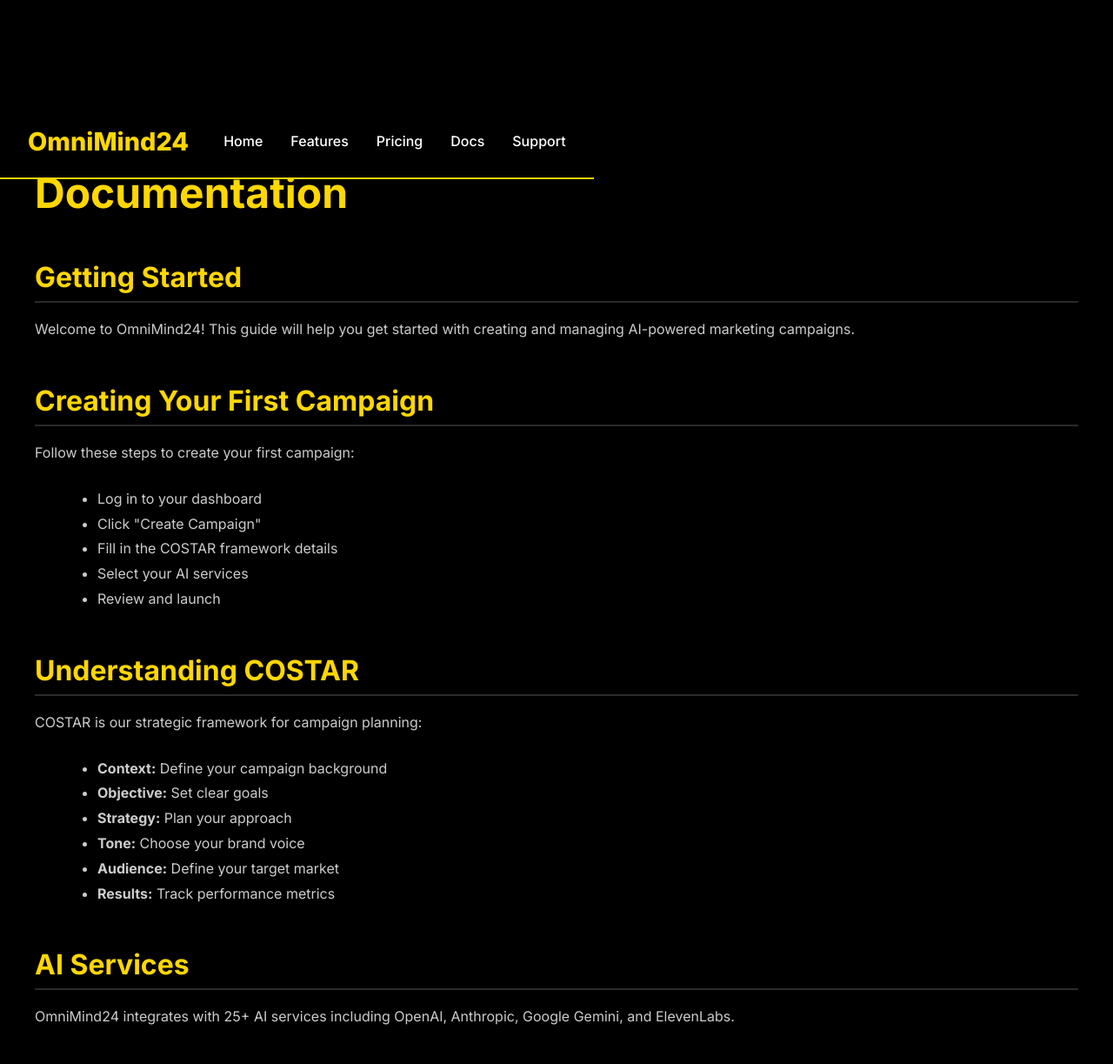
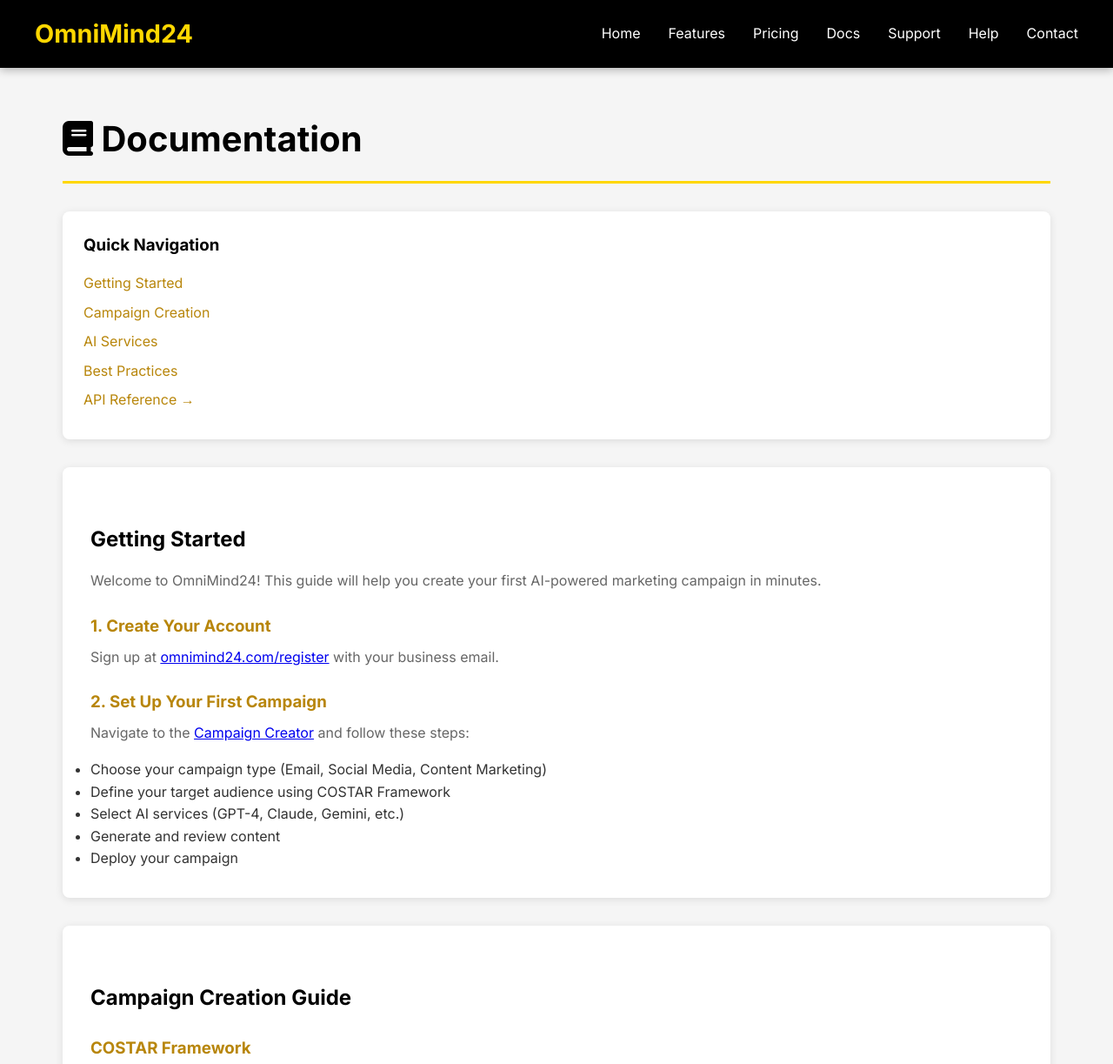
Before and after one commit to alamotte1956/omnimind24, a plain HTML site: page documentation.html in a window 1280 px wide. Shown: the top 1223 px of the page at 87% size. Drawn offline with Linux system fonts and the light colour scheme.

Commit message:
Update documentation.html

```diff
--- a/documentation.html
+++ b/documentation.html
@@ -4,69 +4,266 @@
     <meta charset="UTF-8">
     <meta name="viewport" content="width=device-width, initial-scale=1.0">
     <title>Documentation - OmniMind24</title>
-    <link href="https://fonts.googleapis.com/css2?family=Inter:wght@300;400;500;600;700;800;900&display=swap" rel="stylesheet">
+    <link href="https://fonts.googleapis.com/css2?family=Inter:wght@300;400;500;600;700&display=swap" rel="stylesheet">
+    <link rel="stylesheet" href="https://cdn.jsdelivr.net/npm/@fortawesome/fontawesome-free@6.4.0/css/all.min.css">
     <style>
-        body { font-family: 'Inter', sans-serif; background: #000; color: #fff; margin: 0; padding: 0; }
-        nav { background: rgba(0,0,0,0.95); padding: 1rem 2rem; border-bottom: 2px solid #FFD700; position: fixed; width: 100 0; z-index: 1000; }
-        .nav-container { max-width: 1400px; margin: 0 auto; display: flex; justify-content: space-between; align-items: center; }
-        .logo { font-size: 1.8rem; font-weight: 800; color: #FFD700; text-decoration: none; }
-        .nav-links { display: flex; gap: 2rem; list-style: none; }
-        .nav-links a { color: #fff; text-decoration: none; font-weight: 500; transition: color 0.3s; }
-        .nav-links a:hover { color: #FFD700; }
-        .content { max-width: 1200px; margin: 120px auto 0; padding: 40px 2rem; }
-        .content h1 { font-size: 3rem; margin-bottom: 2rem; color: #FFD700; }
-        .content h2 { font-size: 2rem; margin-top: 3rem; margin-bottom: 1rem; color: #FFD700; border-bottom: 2px solid #2a2a2a; padding-bottom: 0.5rem; }
-        .content p { color: #ccc; line-height: 1.8; margin-bottom: 1.5rem; }
-        .content ul { color: #ccc; line-height: 1.8; margin-left: 2rem; }
-        footer { background: #000; padding: 3rem 2rem; border-top: 2px solid #FFD700; text-align: center; color: #ccc; margin-top: 4rem; }
+        * {
+            margin: 0;
+            padding: 0;
+            box-sizing: border-box;
+        }
+        :root {
+            --primary-gold: #FFD700;
+            --dark-gold: #B8860B;
+            --black: #000000;
+            --dark-gray: #1a1a1a;
+            --light-gray: #f5f5f5;
+        }
+        body {
+            font-family: 'Inter', sans-serif;
+            line-height: 1.6;
+            color: #333;
+            background: var(--light-gray);
+        }
+        nav {
+            background: var(--black);
+            padding: 1rem 2rem;
+            position: fixed;
+            width: 100%;
+            top: 0;
+            z-index: 1000;
+            box-shadow: 0 2px 10px rgba(0,0,0,0.3);
+        }
+        nav .container {
+            max-width: 1200px;
+            margin: 0 auto;
+            display: flex;
+            justify-content: space-between;
+            align-items: center;
+        }
+        .logo {
+            font-size: 1.8rem;
+            font-weight: 700;
+            color: var(--primary-gold);
+        }
+        nav ul {
+            display: flex;
+            list-style: none;
+            gap: 2rem;
+        }
+        nav a {
+            color: white;
+            text-decoration: none;
+            transition: color 0.3s;
+        }
+        nav a:hover {
+            color: var(--primary-gold);
+        }
+        main {
+            margin-top: 80px;
+            padding: 3rem 2rem;
+            max-width: 1200px;
+            margin-left: auto;
+            margin-right: auto;
+        }
+        h1 {
+            font-size: 2.5rem;
+            color: var(--black);
+            margin-bottom: 2rem;
+            border-bottom: 3px solid var(--primary-gold);
+            padding-bottom: 1rem;
+        }
+        h2 {
+            color: var(--black);
+            margin-top: 2rem;
+            margin-bottom: 1rem;
+        }
+        .doc-section {
+            background: white;
+            padding: 2rem;
+            border-radius: 8px;
+            margin-bottom: 2rem;
+            box-shadow: 0 2px 10px rgba(0,0,0,0.1);
+        }
+        .doc-section h3 {
+            color: var(--dark-gold);
+            margin-top: 1.5rem;
+            margin-bottom: 0.5rem;
+        }
+        .doc-section p {
+            margin-bottom: 1rem;
+            color: #666;
+        }
+        .doc-section code {
+            background: var(--light-gray);
+            padding: 0.2rem 0.5rem;
+            border-radius: 4px;
+            font-family: 'Courier New', monospace;
+            color: var(--dark-gold);
+        }
+        .doc-section pre {
+            background: var(--dark-gray);
+            color: var(--primary-gold);
+            padding: 1rem;
+            border-radius: 8px;
+            overflow-x: auto;
+            margin: 1rem 0;
+        }
+        .doc-nav {
+            background: white;
+            padding: 1.5rem;
+            border-radius: 8px;
+            margin-bottom: 2rem;
+            box-shadow: 0 2px 10px rgba(0,0,0,0.1);
+        }
+        .doc-nav h3 {
+            color: var(--black);
+            margin-bottom: 1rem;
+        }
+        .doc-nav ul {
+            list-style: none;
+        }
+        .doc-nav li {
+            margin-bottom: 0.5rem;
+        }
+        .doc-nav a {
+            color: var(--dark-gold);
+            text-decoration: none;
+        }
+        .doc-nav a:hover {
+            color: var(--primary-gold);
+        }
+        footer {
+            background: var(--black);
+            color: white;
+            padding: 2rem;
+            text-align: center;
+            margin-top: 4rem;
+        }
     </style>
 </head>
 <body>
     <nav>
-        <div class="nav-container">
-            <a href="index.html" class="logo">OmniMind24</a>
-            <ul class="nav-links">
+        <div class="container">
+            <div class="logo">OmniMind24</div>
+            <ul>
                 <li><a href="index.html">Home</a></li>
                 <li><a href="features.html">Features</a></li>
                 <li><a href="pricing.html">Pricing</a></li>
                 <li><a href="documentation.html">Docs</a></li>
                 <li><a href="support.html">Support</a></li>
+                <li><a href="help-center.html">Help</a></li>
+                <li><a href="contact.html">Contact</a></li>
             </ul>
         </div>
     </nav>
-    <div class="content">
-        <h1>Documentation</h1>
+
+    <main>
+        <h1><i class="fas fa-book"></i> Documentation</h1>
+
+        <div class="doc-nav">
+            <h3>Quick Navigation</h3>
+            <ul>
+                <li><a href="#getting-started">Getting Started</a></li>
+                <li><a href="#campaign-creation">Campaign Creation</a></li>
+                <li><a href="#ai-services">AI Services</a></li>
+                <li><a href="#best-practices">Best Practices</a></li>
+                <li><a href="api-reference.html">API Reference →</a></li>
+            </ul>
+        </div>
+
+        <div class="doc-section" id="getting-started">
             <h2>Getting Started</h2>
-        <p>Welcome to OmniMind24! This guide will help you get started with creating and managing AI-powered marketing campaigns.</p>
-        <h2>Creating Your First Campaign</h2>
-        <p>Follow these steps to create your first campaign:</p>
+            <p>Welcome to OmniMind24! This guide will help you create your first AI-powered marketing campaign in minutes.</p>
+
+            <h3>1. Create Your Account</h3>
+            <p>Sign up at <a href="dashboard/register.html">omnimind24.com/register</a> with your business email.</p>
+
+            <h3>2. Set Up Your First Campaign</h3>
+            <p>Navigate to the <a href="dashboard/create-campaign.html">Campaign Creator</a> and follow these steps:</p>
             <ul>
-            <li>Log in to your dashboard</li>
-            <li>Click "Create Campaign"</li>
-            <li>Fill in the COSTAR framework details</li>
-            <li>Select your AI services</li>
-            <li>Review and launch</li>
+                <li>Choose your campaign type (Email, Social Media, Content Marketing)</li>
+                <li>Define your target audience using COSTAR Framework</li>
+                <li>Select AI services (GPT-4, Claude, Gemini, etc.)</li>
+                <li>Generate and review content</li>
+                <li>Deploy your campaign</li>
             </ul>
-        <h2>Understanding COSTAR</h2>
-        <p>COSTAR is our strategic framework for campaign planning:</p>
+        </div>
+
+        <div class="doc-section" id="campaign-creation">
+            <h2>Campaign Creation Guide</h2>
+
+            <h3>COSTAR Framework</h3>
+            <p>OmniMind24 uses the COSTAR framework to ensure maximum campaign effectiveness:</p>
             <ul>
-            <li><strong>Context:</strong> Define your campaign background</li>
-            <li><strong>Objective:</strong> Set clear goals</li>
-            <li><strong>Strategy:</strong> Plan your approach</li>
-            <li><strong>Tone:</strong> Choose your brand voice</li>
-            <li><strong>Audience:</strong> Define your target market</li>
-            <li><strong>Results:</strong> Track performance metrics</li>
+                <li><strong>C</strong>ontext: Define your business situation</li>
+                <li><strong>O</strong>bjective: Set clear campaign goals</li>
+                <li><strong>S</strong>tyle: Choose brand voice and tone</li>
+                <li><strong>T</strong>one: Emotional direction (professional, friendly, urgent)</li>
+                <li><strong>A</strong>udience: Target demographics and psychographics</li>
+                <li><strong>R</strong>esponse: Desired customer action</li>
             </ul>
-        <h2>AI Services</h2>
-        <p>OmniMind24 integrates with 25+ AI services including OpenAI, Anthropic, Google Gemini, and ElevenLabs.</p>
-        <h2>Support</h2>
-        <p>Need help? Visit our <a href="support.html" style="color: #FFD700;">Support Center</a> or check the <a href="help-center.html" style="color: #FFD700;">Help Center</a>.</p>
+
+            <h3>Content Generation</h3>
+            <p>Select from 25+ AI services to generate:</p>
+            <ul>
+                <li>Email campaigns with subject lines and CTAs</li>
+                <li>Social media posts (LinkedIn, Twitter, Instagram)</li>
+                <li>Blog articles and SEO content</li>
+                <li>Ad copy and landing pages</li>
+                <li>Video scripts and audio content</li>
+            </ul>
         </div>
+
+        <div class="doc-section" id="ai-services">
+            <h2>AI Services Integration</h2>
+
+            <h3>Text Generation</h3>
+            <p>Available models: <code>gpt-4o</code>, <code>claude-3-opus</code>, <code>gemini-pro</code>, <code>llama-3</code></p>
+
+            <h3>Image Generation</h3>
+            <p>Create visuals with: <code>dall-e-3</code>, <code>midjourney</code>, <code>stable-diffusion</code></p>
+
+            <h3>Voice & Audio</h3>
+            <p>Generate voiceovers: <code>elevenlabs</code>, <code>azure-speech</code>, <code>google-tts</code></p>
+
+            <h3>Video Creation</h3>
+            <p>AI video tools: <code>runway-ml</code>, <code>synthesia</code>, <code>d-id</code></p>
+        </div>
+
+        <div class="doc-section" id="best-practices">
+            <h2>Best Practices</h2>
+
+            <h3>Campaign Optimization</h3>
+            <ul>
+                <li>Test multiple AI models for best results</li>
+                <li>Use A/B testing for subject lines and CTAs</li>
+                <li>Monitor analytics in real-time</li>
+                <li>Iterate based on performance data</li>
+            </ul>
+
+            <h3>Security & Compliance</h3>
+            <ul>
+                <li>All data encrypted at rest and in transit</li>
+                <li>GDPR and CCPA compliant</li>
+                <li>Regular security audits</li>
+                <li>API rate limiting and authentication</li>
+            </ul>
+        </div>
+
+        <div class="doc-section">
+            <h2>Need More Help?</h2>
+            <p>Explore these resources:</p>
+            <ul>
+                <li><a href="api-reference.html">API Reference</a> - Detailed API documentation</li>
+                <li><a href="help-center.html">Help Center</a> - FAQs and troubleshooting</li>
+                <li><a href="support.html">Support</a> - Contact our team</li>
+            </ul>
+        </div>
+    </main>
+
     <footer>
-        <p>© 2024 OmniMind24. All rights reserved.</p>
+        <p>&copy; 2024 OmniMind24. All rights reserved.</p>
     </footer>
 </body>
 </html>
-<!-- Cache bust: Sat 11/29/2025 10:59:31.53 -->
-<!-- CACHE BUST: 20251129_113654 -->
-<!-- CACHE BUST: 20251129_114031 -->
```
Lines whose indentation alone changed are shown as unchanged.
